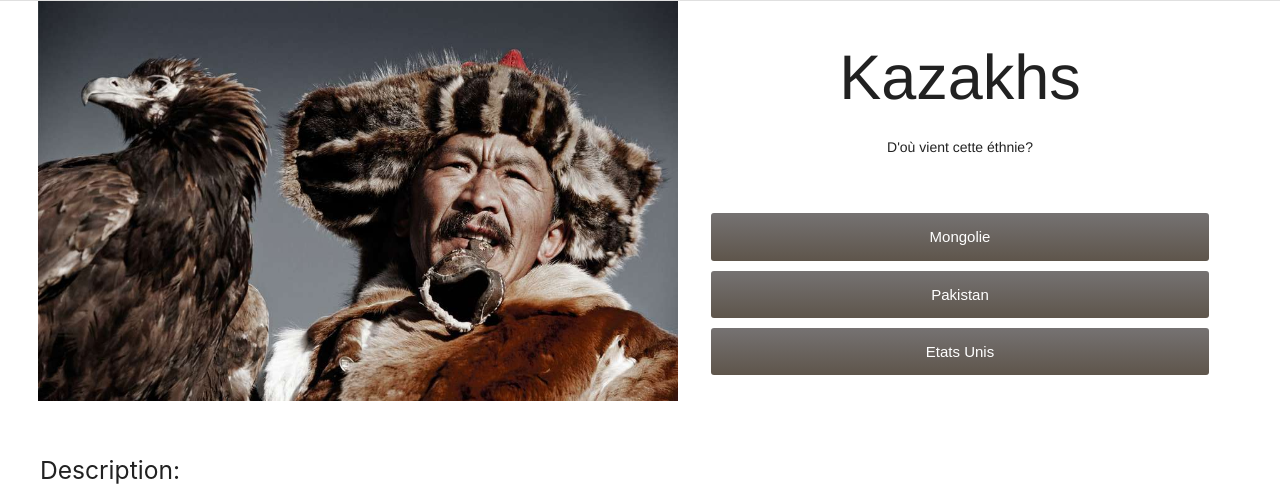
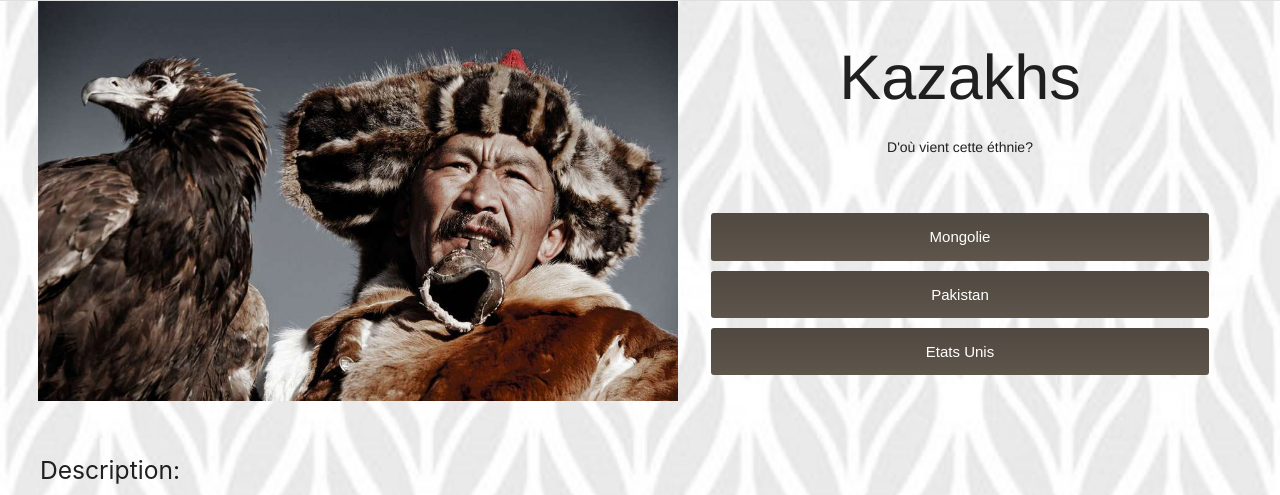
Before and after one commit to tomdreamer/ethnieQuizProject, a plain HTML site: page questionPage.html in a window 1280 px wide. Shown: the top 495 px of the page. Drawn offline with nearby package versions, Linux system fonts and the light colour scheme.

Commit message:
new marker image

```diff
--- a/css/questionPage.css
+++ b/css/questionPage.css
@@ -1,4 +1,10 @@
-
+body{
+    background-image: url("../images/font.jpg");
+    opacity: 1;
+    background-position: center;
+    background-repeat: no-repeat;
+    background-size: cover
+}
 #mapid{
     width: auto;
     height:400px;}
@@ -132,7 +138,7 @@ button {
     border-radius: 3px;
     margin: 3px;
     text-decoration: none;
-    background:linear-gradient(#292424a4, #5e554b);
+    background:linear-gradient(#504941, #5e554b);
     color: #ffffff;
     font-family: sans-serif;
     font-size: 1rem;
--- a/js/questionPage.js
+++ b/js/questionPage.js
@@ -478,7 +478,7 @@ questions =[
      //Size of the icon
      var LeafIcon = L.Icon.extend({
          options: {
-
+            iconUrl: 'D:/DATA/t.lesage/code/labs/module1/EthnieQuizProject/images/placeholder.png',
              iconSize:     [56, 66],
 
              iconAnchor:   [28, 66],
```
Also changed, not shown: images/25080466-arte-aborigen-de-fondo-los-patrones-africanos-indígenas-textura-perfecta.jpg (added), images/font.jpg (added), images/font2.jpg (added).
